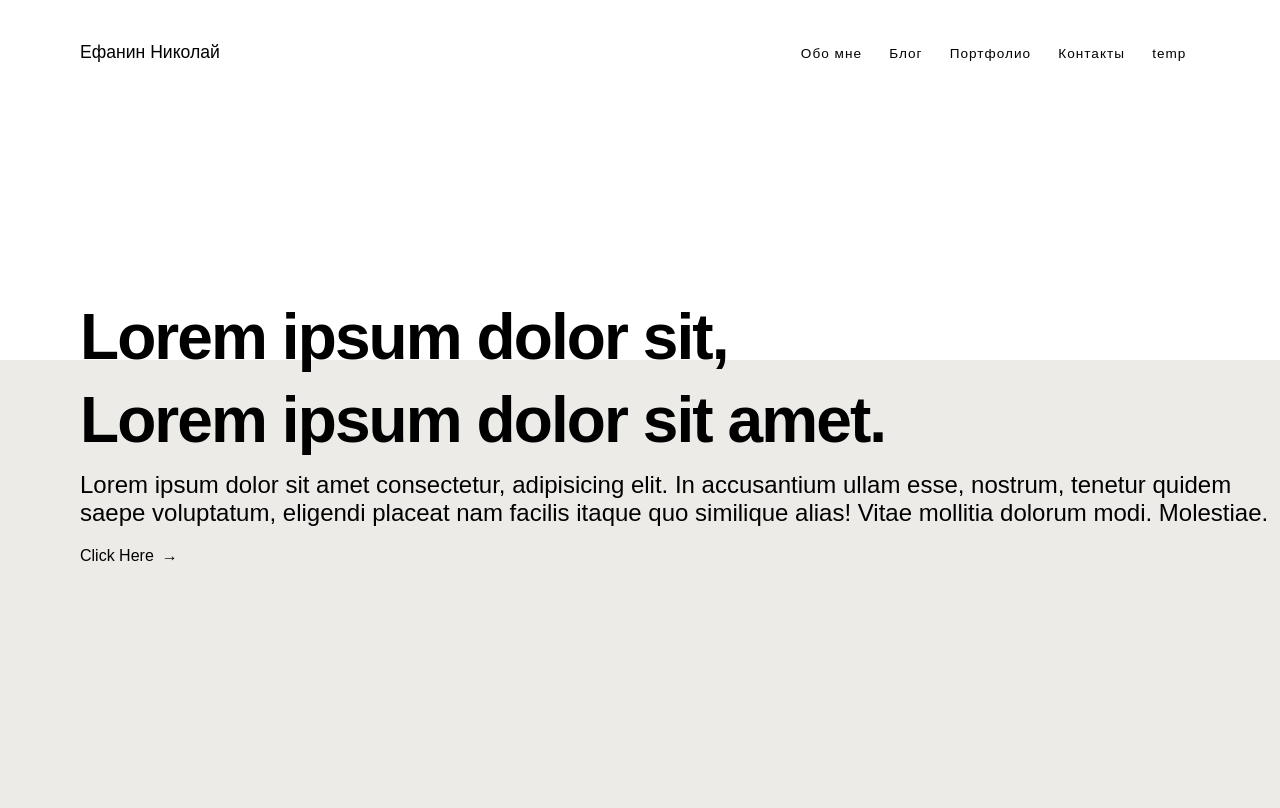
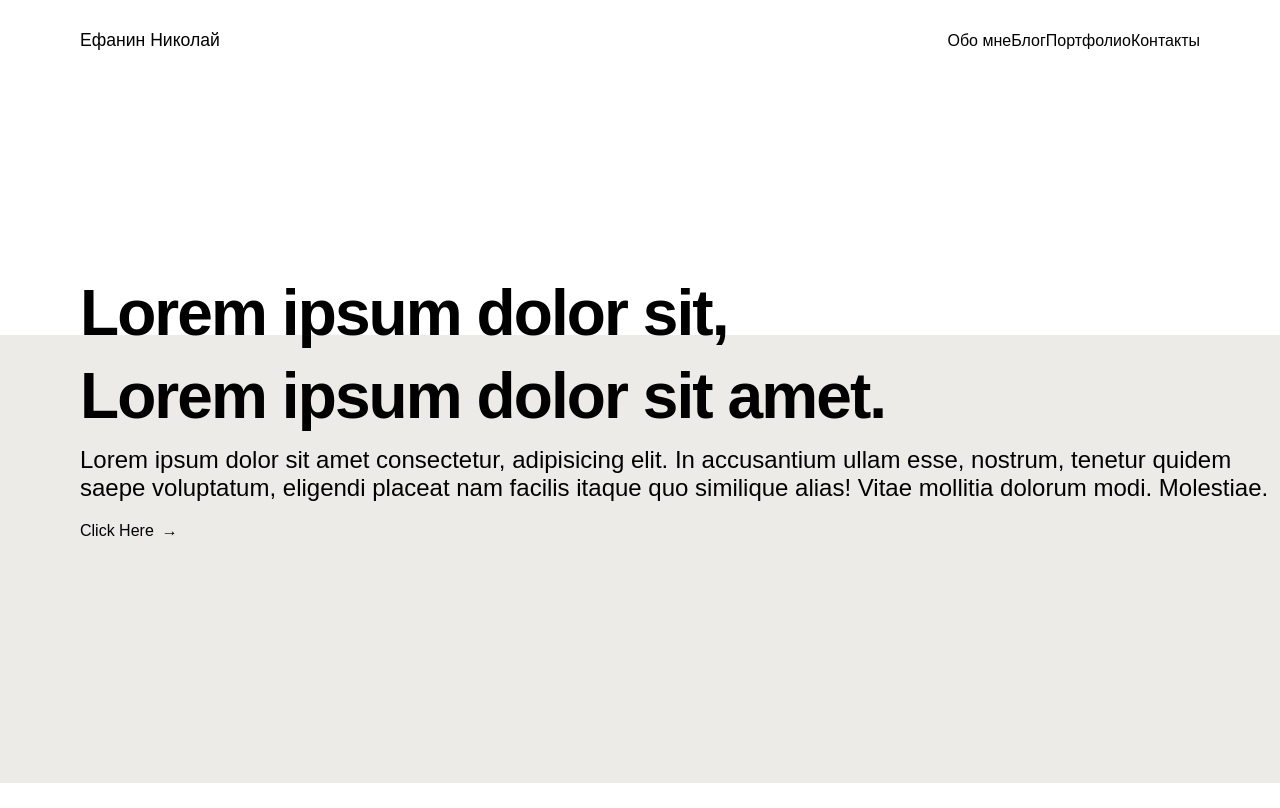
Before and after one commit to efanin04/svelte-test, a SvelteKit app: page / in a window 1280 px wide. Built offline with nearby package versions, Linux system fonts and the light colour scheme.

Commit message:
add blog

```diff
--- a/src/routes/+layout.svelte
+++ b/src/routes/+layout.svelte
@@ -1,10 +1,12 @@
 <nav>
     <div class="nav-container">
         <a href="/" class="nav-logo" title="Back to Homepage">Ефанин Николай</a>
-        <div class="nav-links">
+        <div class="link">
             {#each nav as link}
+            {#if link.isShow}
             <a href={link.href} class="link">{link.title}</a>
-            {/each}
+            {/if}
+{           /each}
         </div>
     </div>
 </nav>
@@ -18,25 +20,30 @@
     const nav = [
         {
             title:'Обо мне',
-            href:'/about'
+            href:'/about',
+            isShow: true,
         },
         {
             title:'Блог',
-            href:'/blog'
+            href:'/blog',
+            isShow: true,
         },
         {
             title:'Портфолио',
-            href:'/project'
+            href:'/project',
+            isShow: true,
         },
         {
             title:'Контакты',
-            href:'/contact'
+            href:'/contact',
+            isShow: true,
         },
         {
             title:'temp',
-            href:'/temp'
-        }
-    ]
+            href:'/temp',
+            isShow: false,
+        },
+    ];
 </script>
 
 <style>
--- a/src/routes/+page.svelte
+++ b/src/routes/+page.svelte
@@ -1,7 +1,6 @@
 <svelte:head>
     <title>Ефанин Николай</title>
 </svelte:head>
-
 <div class='container'>
     <div class="info">
         <div class="animate-background">
--- /dev/null
+++ b/src/routes/about/+page.svelte
@@ -0,0 +1,3 @@
+<h1>Обо мне</h1>
+
+todo...
--- /dev/null
+++ b/src/routes/blog/posts/1/+layout.svelte
@@ -0,0 +1,12 @@
+<div class="container">
+    <a href="/blog">Домой</a>
+    <slot/>
+</div>
+
+<style>
+    .container {
+        margin: 50px auto;
+        max-width: 800px;
+        padding: 0 20px;
+    }
+</style>
--- /dev/null
+++ b/src/routes/contact/+page.svelte
@@ -0,0 +1,3 @@
+<h1>Контакты</h1>
+
+todo...
--- /dev/null
+++ b/src/routes/project/+page.svelte
@@ -0,0 +1,3 @@
+<h1>Портфолио</h1>
+
+todo...
```
Also changed, not shown: src/routes/blog/+page.svelte (+15 -10 lines), src/routes/blog/posts/1/+page.svelte (added, +3 -0 lines), src/routes/blog/routes.js (+3 -5 lines).
